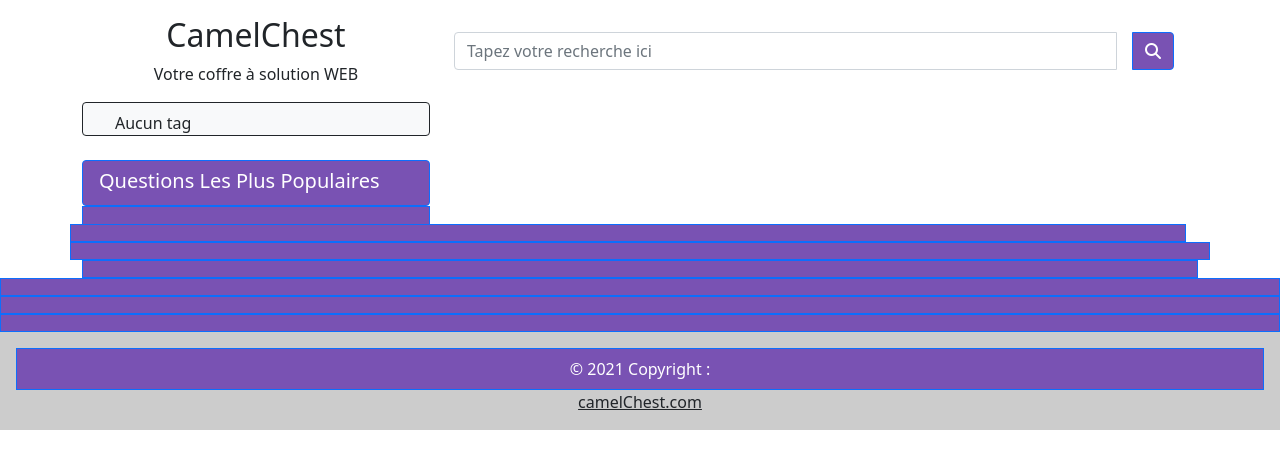
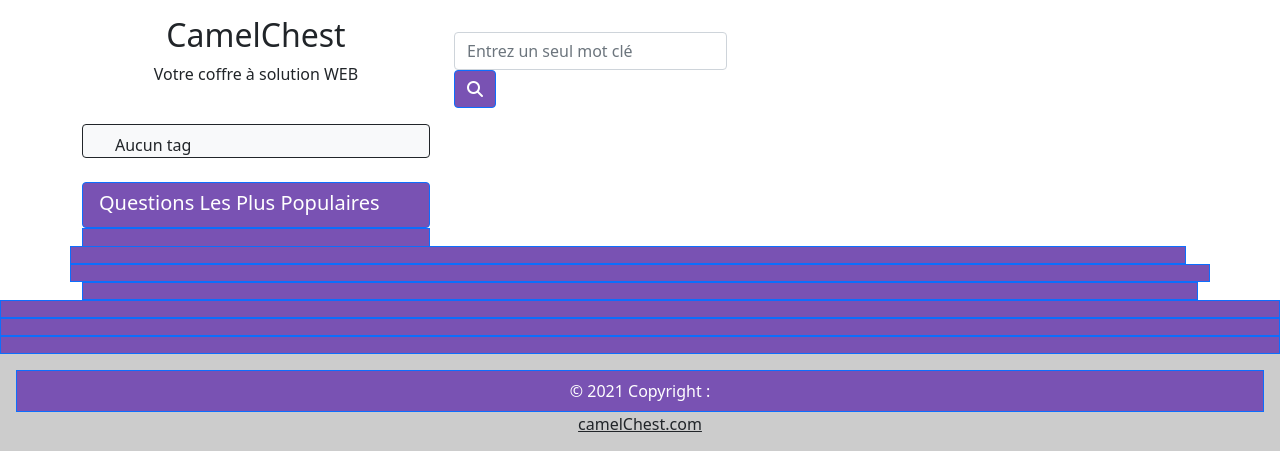
Before and after one commit to WildCodeSchool/bordeaux-p2-202109-stackoverflou, a PHP site: template src/View/Home/index.html.twig in a window 1280 px wide. Shown: the part 105-556 px from the top of the page. Run offline with PHP 8.4, Linux system fonts and the light colour scheme; the template is opened without the code that fills it, so the values that code supplies are empty; some libraries are stand-ins or nearby versions; some web fonts are replaced.

Commit message:
add form and method get

```diff
--- a/src/View/Components/_searchbarHome.html.twig
+++ b/src/View/Components/_searchbarHome.html.twig
@@ -1,4 +1,7 @@
 <div class="input-group mb-3 mt-3">
-    <input type="text" class="form-control" placeholder="Tapez votre recherche ici" aria-label="Recipient's username" aria-describedby="button-addon2">
-    <button class="btn btn-primary" type="button" id="button-addon2" style="background-color: #7952b3"><i class="fas fa-search"></i></button>
+    <form method="get" >
+        <input name="keyword" type="text" class="form-control" placeholder="Entrez un seul mot clé" aria-label="Recipient's username" aria-describedby="button-addon2">
+        <button class="btn btn-primary" type="button" id="button-addon2" style="background-color: #7952b3"><i class="fas fa-search"></i></button>
+
+    </form>
 </div>
```
